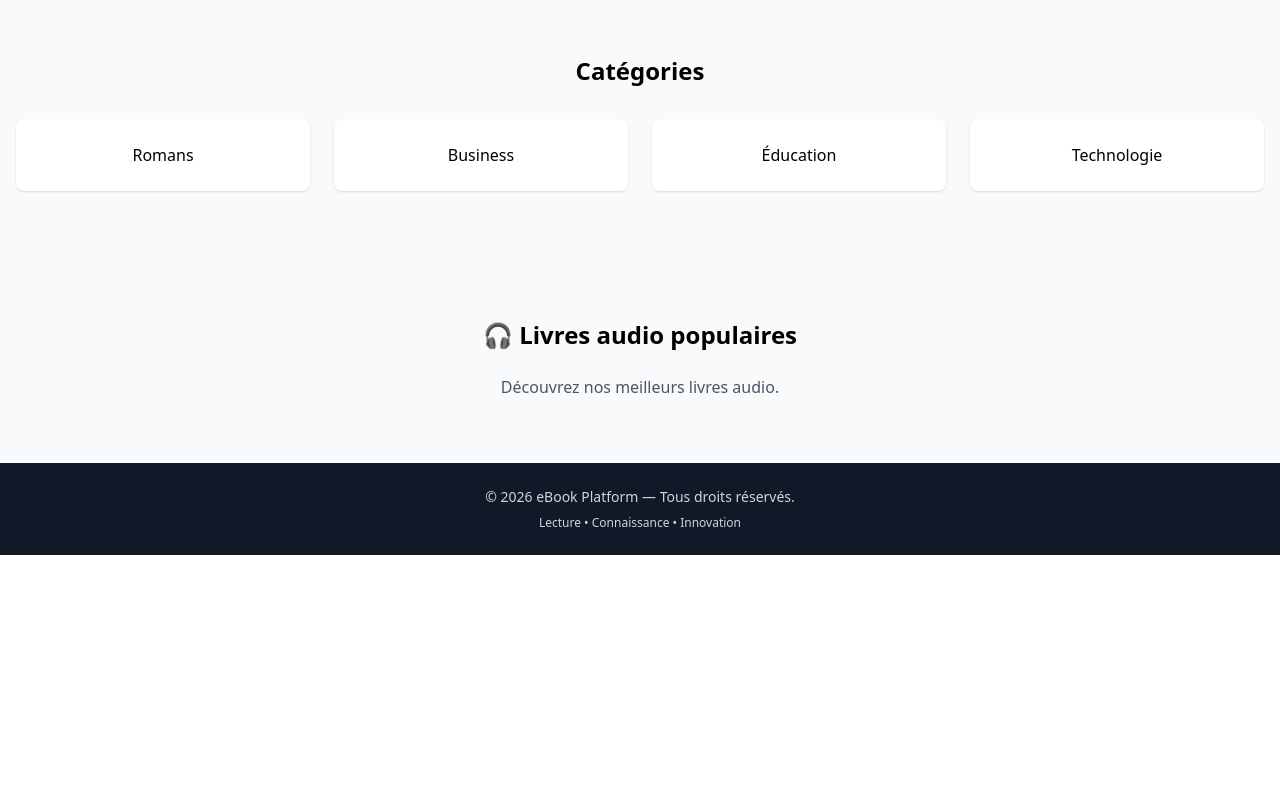
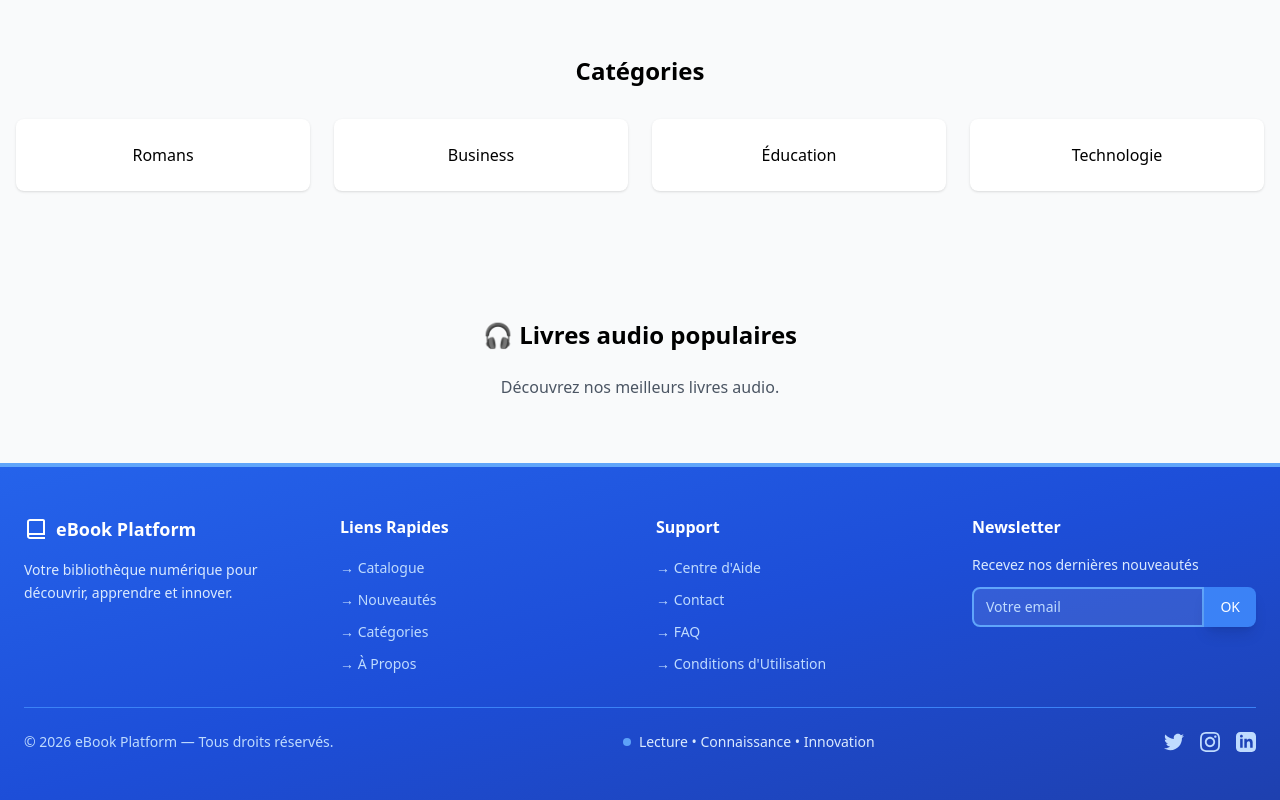
Before and after one commit to MohamedLegrand/ebook_website, a React (Vite) app: page / in a window 1280 px wide. Shown: the part 1173-1973 px from the top of the page. Before the commit the page ends 1728 px from the top, so only its background shows below. Built offline with nearby package versions, Linux system fonts and the light colour scheme.

Commit message:
refactor(footer): amelioration du footer

```diff
--- a/src/components/footer/Footer.jsx
+++ b/src/components/footer/Footer.jsx
@@ -2,15 +2,130 @@ import React from "react";
 
 function Footer() {
   return (
-    <footer className="bg-gray-900 text-gray-300">
-      <div className="max-w-7xl mx-auto p-6 text-center">
-        <p className="text-sm">
-          © 2026 eBook Platform — Tous droits réservés.
-        </p>
+    <footer className="bg-gradient-to-br from-blue-600 via-blue-700 to-blue-800 border-t-4 border-blue-400">
+      <div className="max-w-7xl mx-auto px-6 py-12">
+        {/* Main Footer Content */}
+        <div className="grid grid-cols-1 md:grid-cols-4 gap-8 mb-8">
+          {/* About Section */}
+          <div>
+            <h3 className="text-white font-bold text-lg mb-4 flex items-center gap-2">
+              <svg className="w-6 h-6" fill="currentColor" viewBox="0 0 24 24">
+                <path d="M19 2H6c-1.206 0-3 .799-3 3v14c0 2.201 1.794 3 3 3h15v-2H6.012C5.55 19.988 5 19.805 5 19s.55-.988 1.012-1H21V4c0-1.103-.897-2-2-2zm0 14H5V5c0-.806.55-.988 1-1h13v12z"/>
+              </svg>
+              eBook Platform
+            </h3>
+            <p className="text-blue-100 text-sm leading-relaxed">
+              Votre bibliothèque numérique pour découvrir, apprendre et innover.
+            </p>
+          </div>
 
-        <p className="text-xs mt-2">
-          Lecture • Connaissance • Innovation
-        </p>
+          {/* Quick Links */}
+          <div>
+            <h4 className="text-white font-semibold mb-4">Liens Rapides</h4>
+            <ul className="space-y-2">
+              <li>
+                <a href="#" className="text-blue-200 hover:text-white text-sm transition-colors duration-200 hover:translate-x-1 inline-block">
+                  → Catalogue
+                </a>
+              </li>
+              <li>
+                <a href="#" className="text-blue-200 hover:text-white text-sm transition-colors duration-200 hover:translate-x-1 inline-block">
+                  → Nouveautés
+                </a>
+              </li>
+              <li>
+                <a href="#" className="text-blue-200 hover:text-white text-sm transition-colors duration-200 hover:translate-x-1 inline-block">
+                  → Catégories
+                </a>
+              </li>
+              <li>
+                <a href="#" className="text-blue-200 hover:text-white text-sm transition-colors duration-200 hover:translate-x-1 inline-block">
+                  → À Propos
+                </a>
+              </li>
+            </ul>
+          </div>
+
+          {/* Support */}
+          <div>
+            <h4 className="text-white font-semibold mb-4">Support</h4>
+            <ul className="space-y-2">
+              <li>
+                <a href="#" className="text-blue-200 hover:text-white text-sm transition-colors duration-200 hover:translate-x-1 inline-block">
+                  → Centre d'Aide
+                </a>
+              </li>
+              <li>
+                <a href="#" className="text-blue-200 hover:text-white text-sm transition-colors duration-200 hover:translate-x-1 inline-block">
+                  → Contact
+                </a>
+              </li>
+              <li>
+                <a href="#" className="text-blue-200 hover:text-white text-sm transition-colors duration-200 hover:translate-x-1 inline-block">
+                  → FAQ
+                </a>
+              </li>
+              <li>
+                <a href="#" className="text-blue-200 hover:text-white text-sm transition-colors duration-200 hover:translate-x-1 inline-block">
+                  → Conditions d'Utilisation
+                </a>
+              </li>
+            </ul>
+          </div>
+
+          {/* Newsletter */}
+          <div>
+            <h4 className="text-white font-semibold mb-4">Newsletter</h4>
+            <p className="text-blue-100 text-sm mb-3">
+              Recevez nos dernières nouveautés
+            </p>
+            <div className="flex">
+              <input
+                type="email"
+                placeholder="Votre email"
+                className="flex-1 px-3 py-2 text-sm border-2 border-blue-400 bg-white/10 text-white placeholder-blue-200 rounded-l-lg focus:outline-none focus:ring-2 focus:ring-blue-300 focus:bg-white/20"
+              />
+              <button className="bg-blue-500 text-white px-4 py-2 rounded-r-lg hover:bg-blue-400 transition-all duration-200 text-sm font-medium shadow-lg hover:shadow-xl">
+                OK
+              </button>
+            </div>
+          </div>
+        </div>
+
+        {/* Divider */}
+        <div className="border-t border-blue-500 pt-6">
+          <div className="flex flex-col md:flex-row justify-between items-center gap-4">
+            {/* Copyright */}
+            <p className="text-blue-200 text-sm">
+              © 2026 eBook Platform — Tous droits réservés.
+            </p>
+
+            {/* Tagline */}
+            <p className="text-blue-100 text-sm font-medium flex items-center gap-2">
+              <span className="w-2 h-2 bg-blue-400 rounded-full animate-pulse"></span>
+              Lecture • Connaissance • Innovation
+            </p>
+
+            {/* Social Links */}
+            <div className="flex gap-4">
+              <a href="#" className="text-blue-200 hover:text-white transition-all duration-200 hover:scale-110">
+                <svg className="w-5 h-5" fill="currentColor" viewBox="0 0 24 24">
+                  <path d="M24 4.557c-.883.392-1.832.656-2.828.775 1.017-.609 1.798-1.574 2.165-2.724-.951.564-2.005.974-3.127 1.195-.897-.957-2.178-1.555-3.594-1.555-3.179 0-5.515 2.966-4.797 6.045-4.091-.205-7.719-2.165-10.148-5.144-1.29 2.213-.669 5.108 1.523 6.574-.806-.026-1.566-.247-2.229-.616-.054 2.281 1.581 4.415 3.949 4.89-.693.188-1.452.232-2.224.084.626 1.956 2.444 3.379 4.6 3.419-2.07 1.623-4.678 2.348-7.29 2.04 2.179 1.397 4.768 2.212 7.548 2.212 9.142 0 14.307-7.721 13.995-14.646.962-.695 1.797-1.562 2.457-2.549z"/>
+                </svg>
+              </a>
+              <a href="#" className="text-blue-200 hover:text-white transition-all duration-200 hover:scale-110">
+                <svg className="w-5 h-5" fill="currentColor" viewBox="0 0 24 24">
+                  <path d="M12 2.163c3.204 0 3.584.012 4.85.07 3.252.148 4.771 1.691 4.919 4.919.058 1.265.069 1.645.069 4.849 0 3.205-.012 3.584-.069 4.849-.149 3.225-1.664 4.771-4.919 4.919-1.266.058-1.644.07-4.85.07-3.204 0-3.584-.012-4.849-.07-3.26-.149-4.771-1.699-4.919-4.92-.058-1.265-.07-1.644-.07-4.849 0-3.204.013-3.583.07-4.849.149-3.227 1.664-4.771 4.919-4.919 1.266-.057 1.645-.069 4.849-.069zm0-2.163c-3.259 0-3.667.014-4.947.072-4.358.2-6.78 2.618-6.98 6.98-.059 1.281-.073 1.689-.073 4.948 0 3.259.014 3.668.072 4.948.2 4.358 2.618 6.78 6.98 6.98 1.281.058 1.689.072 4.948.072 3.259 0 3.668-.014 4.948-.072 4.354-.2 6.782-2.618 6.979-6.98.059-1.28.073-1.689.073-4.948 0-3.259-.014-3.667-.072-4.947-.196-4.354-2.617-6.78-6.979-6.98-1.281-.059-1.69-.073-4.949-.073zm0 5.838c-3.403 0-6.162 2.759-6.162 6.162s2.759 6.163 6.162 6.163 6.162-2.759 6.162-6.163c0-3.403-2.759-6.162-6.162-6.162zm0 10.162c-2.209 0-4-1.79-4-4 0-2.209 1.791-4 4-4s4 1.791 4 4c0 2.21-1.791 4-4 4zm6.406-11.845c-.796 0-1.441.645-1.441 1.44s.645 1.44 1.441 1.44c.795 0 1.439-.645 1.439-1.44s-.644-1.44-1.439-1.44z"/>
+                </svg>
+              </a>
+              <a href="#" className="text-blue-200 hover:text-white transition-all duration-200 hover:scale-110">
+                <svg className="w-5 h-5" fill="currentColor" viewBox="0 0 24 24">
+                  <path d="M19 0h-14c-2.761 0-5 2.239-5 5v14c0 2.761 2.239 5 5 5h14c2.762 0 5-2.239 5-5v-14c0-2.761-2.238-5-5-5zm-11 19h-3v-11h3v11zm-1.5-12.268c-.966 0-1.75-.79-1.75-1.764s.784-1.764 1.75-1.764 1.75.79 1.75 1.764-.783 1.764-1.75 1.764zm13.5 12.268h-3v-5.604c0-3.368-4-3.113-4 0v5.604h-3v-11h3v1.765c1.396-2.586 7-2.777 7 2.476v6.759z"/>
+                </svg>
+              </a>
+            </div>
+          </div>
+        </div>
       </div>
     </footer>
   );
--- a/src/pages/accueil/components/Hero.jsx
+++ b/src/pages/accueil/components/Hero.jsx
@@ -66,7 +66,7 @@ function Hero() {
       shortDescription: "Outils pratiques pour transformation personnelle",
       color: "from-emerald-500 to-teal-600",
       bgColor: "bg-gradient-to-r from-emerald-500 to-teal-600",
-      image: "/src/assets/images/livres/developpement.jpg",
+      image: "/src/assets/images/livres/Développement.jpg",
       icon: "🚀",
       books: 1980,
       rating: 4.9,
```
